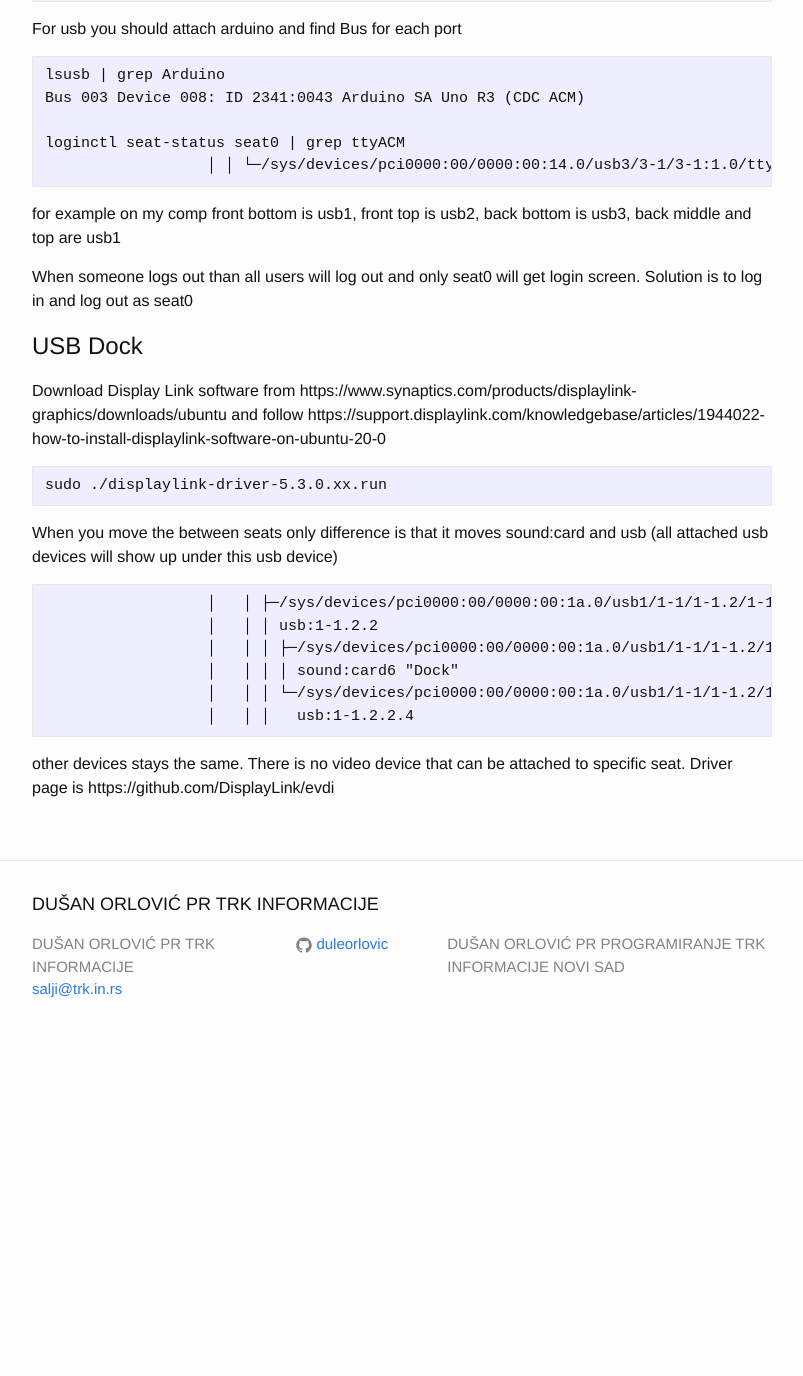
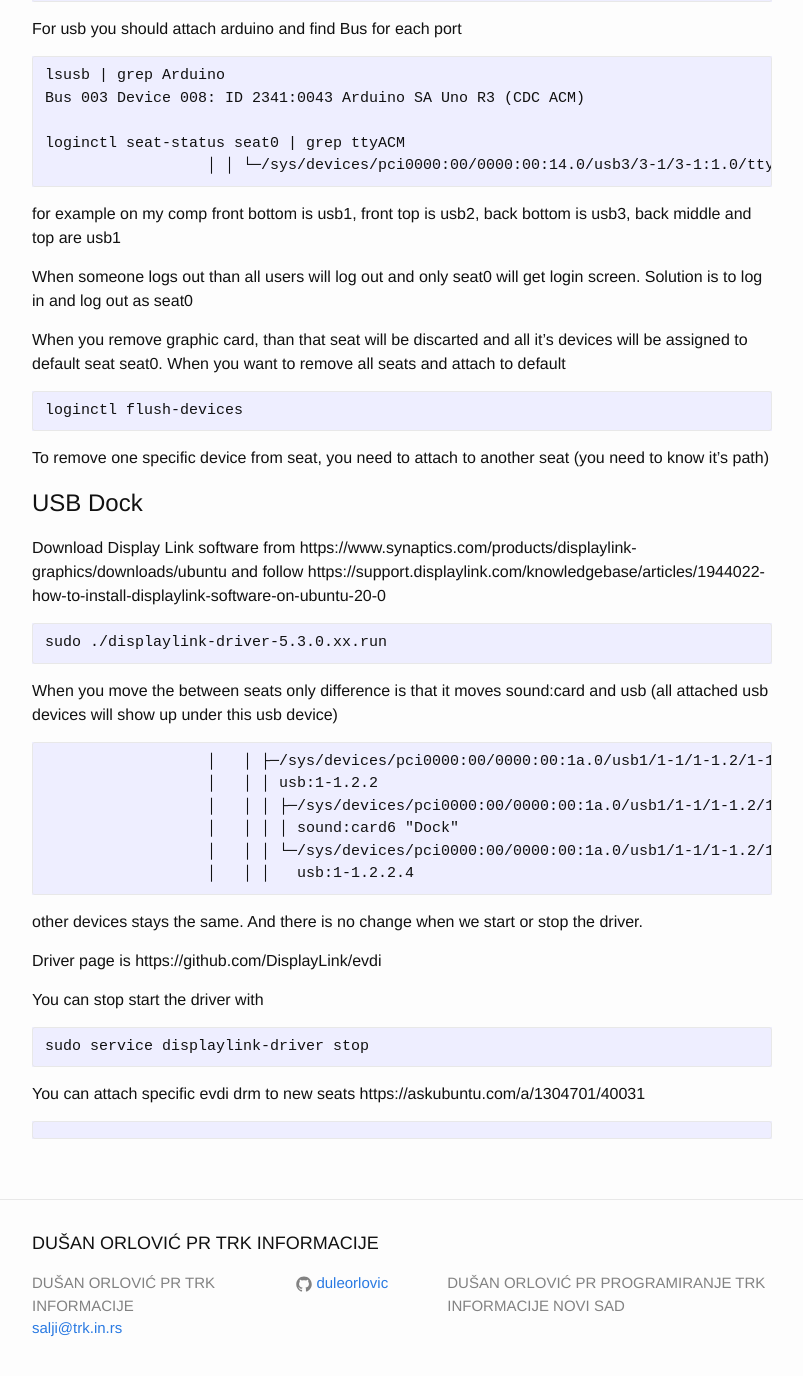
Before and after one commit to trkin/dev.trk.in.rs, a Jekyll site: the page built from _posts/2023-01-05-ubuntu-multiseat.md, in a window 1280 px wide and 1400 px high, scrolled down 984 px. Shown: the top 1376 px of the window, without its empty margins (238-1041 px from the left). Built offline with Jekyll 4.4.1, drawn with Linux system fonts in a browser that asks for light colours; before the commit the page ends 2045 px from its top, so only the background shows below that.

````diff
--- a/_posts/2023-01-05-ubuntu-multiseat.md
+++ b/_posts/2023-01-05-ubuntu-multiseat.md
@@ -54,8 +54,18 @@
 for example on my comp front bottom is usb1, front top is usb2, back bottom is
 usb3, back middle and top are usb1
 
-When someone logs out than all users will  log out and only seat0 will get
+When someone logs out than all users will log out and only seat0 will get
 login screen. Solution is to log in and log out as seat0
+
+When you remove graphic card, than that seat will be discarted and all it's
+devices will be assigned to default seat seat0.
+When you want to remove all seats and attach to default
+```
+loginctl flush-devices
+```
+
+To remove one specific device from seat, you need to attach to another seat (you
+need to know it's path)
 
 
 # USB Dock
@@ -78,5 +88,15 @@
 		  │   │ │   usb:1-1.2.2.4
 ```
 other devices stays the same.
-There is no video device that can be attached to specific seat.
+And there is no change when we start or stop the driver.
+
 Driver page is https://github.com/DisplayLink/evdi
+
+You can stop start the driver with
+```
+sudo service displaylink-driver stop
+```
+
+You can attach specific evdi drm to new seats https://askubuntu.com/a/1304701/40031
+```
+```
````
Also changed, not shown: _posts/2023-01-24-start-with-ruby.md (added, +10 -0 lines), about.md (+2 -2 lines).
